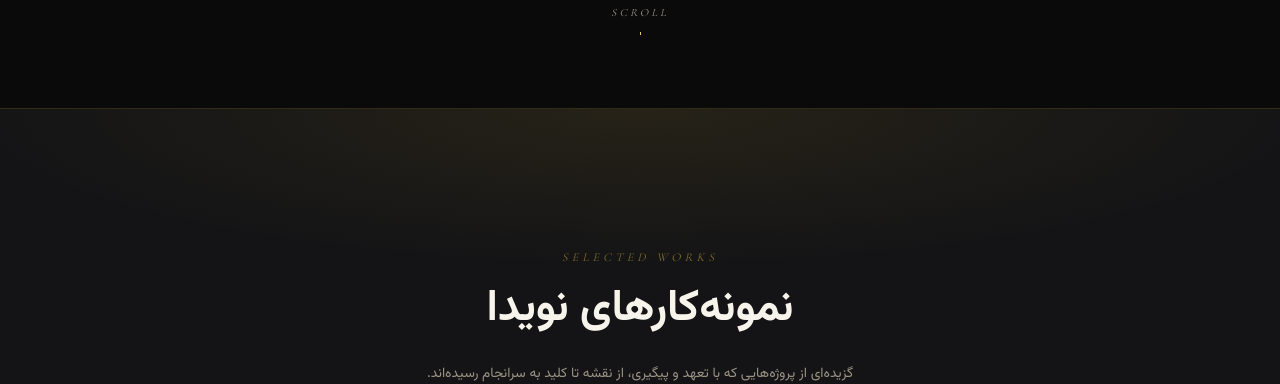
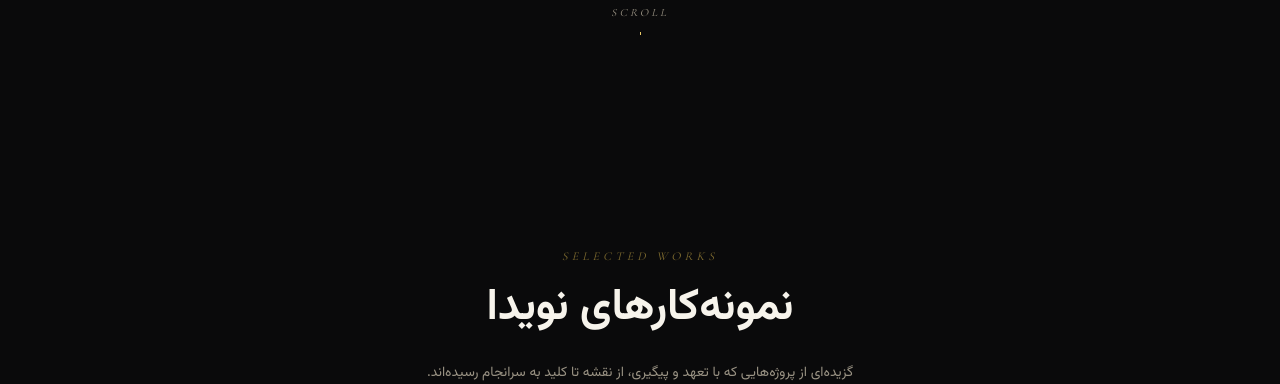
Before and after one commit to parhamGithub/navida, a Next.js app: page / in a window 1280 px wide. Shown: the part 807-1191 px from the top of the page. Built offline with nearby package versions, Linux system fonts and the light colour scheme.

Commit message:
removed the choal background from components

```diff
--- a/app/components/CtaStrip.tsx
+++ b/app/components/CtaStrip.tsx
@@ -5,10 +5,10 @@ import { PHONE_HREF, PHONE_NUMBER } from "@/app/data/content";
 
 export default function CtaStrip() {
   return (
-    <section id="contact" className="text-center py-30 px-[6%] bg-charcoal border-t border-line"
+    <section id="contact" className="text-center py-30 px-[6%]"
       style={{
         background:
-          "radial-gradient(circle at 50% 0%, rgba(201,162,39,0.10), transparent 60%), var(--color-charcoal)",
+          "radial-gradient(circle at 50% 0%, rgba(201,162,39,0.10), transparent 60%)",
       }}
     >
       <motion.div
--- a/app/components/Process.tsx
+++ b/app/components/Process.tsx
@@ -5,7 +5,7 @@ import { PROCESS_STEPS } from "@/app/data/content";
 
 export default function Process() {
   return (
-    <section id="process" className="py-35 px-[6%] bg-charcoal border-t border-line border-b">
+    <section id="process" className="py-35 px-[6%]">
       <motion.div
         initial={{ opacity: 0, y: 28 }}
         whileInView={{ opacity: 1, y: 0 }}
--- a/app/components/Projects.tsx
+++ b/app/components/Projects.tsx
@@ -25,16 +25,7 @@ export default function Projects() {
   const watermarkY = useTransform(scrollYProgress, [0, 1], ["-6%", "6%"]);
 
   return (
-    <section id="projects" className="relative py-35 px-[6%] overflow-hidden bg-charcoal border-t border-line border-b">
-      <div
-        aria-hidden
-        className="absolute inset-x-0 top-0 h-56 pointer-events-none"
-        style={{
-          background:
-            "radial-gradient(ellipse 75% 100% at 50% 0%, rgba(201,162,39,0.10), transparent 70%)",
-        }}
-      />
-
+    <section id="projects" className="relative py-35 px-[6%]">
       <motion.span
         style={{ y: watermarkY }}
         aria-hidden
```
Also changed, not shown: 1 other file (tests, documents, lock files or other folders).
